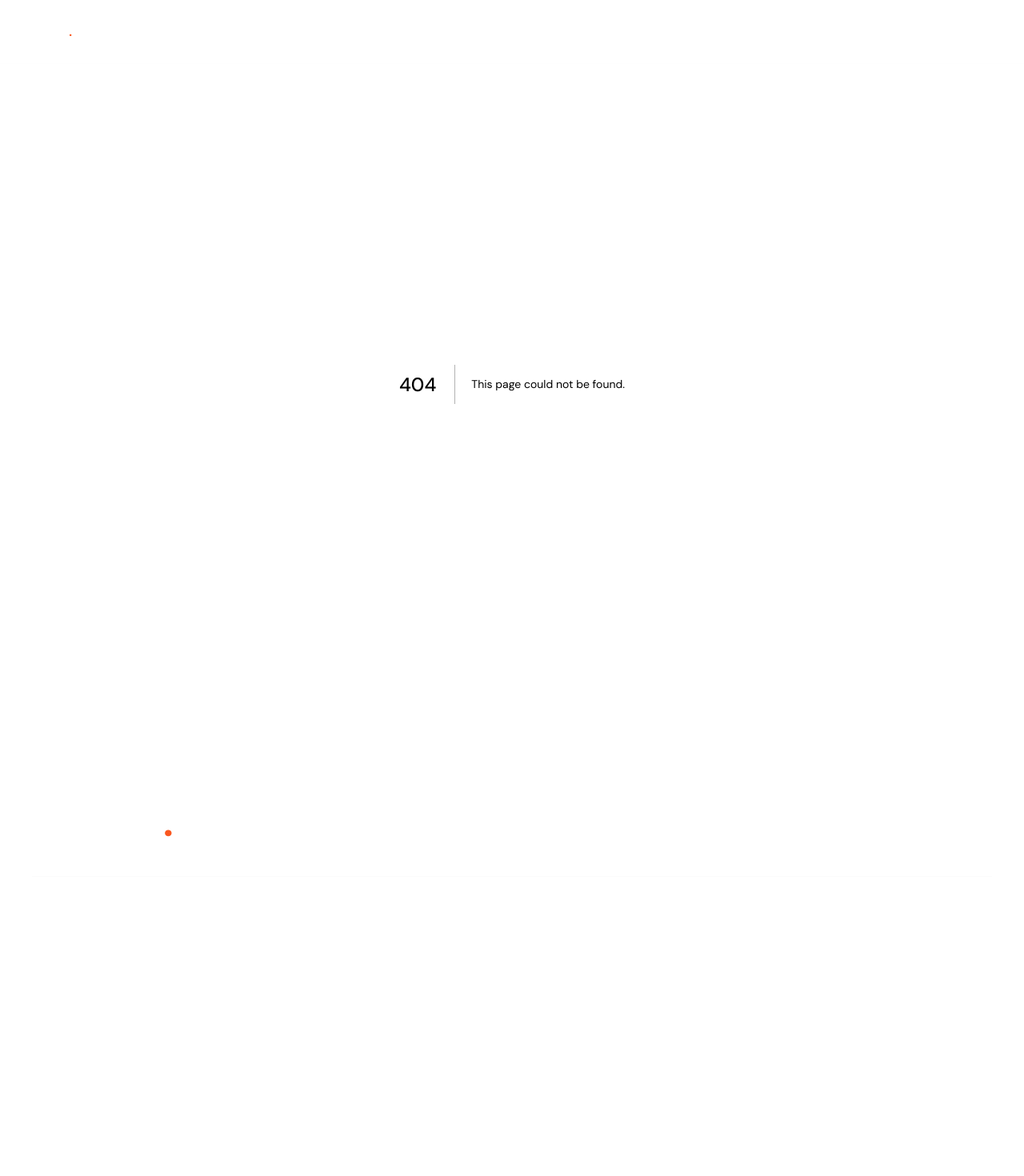
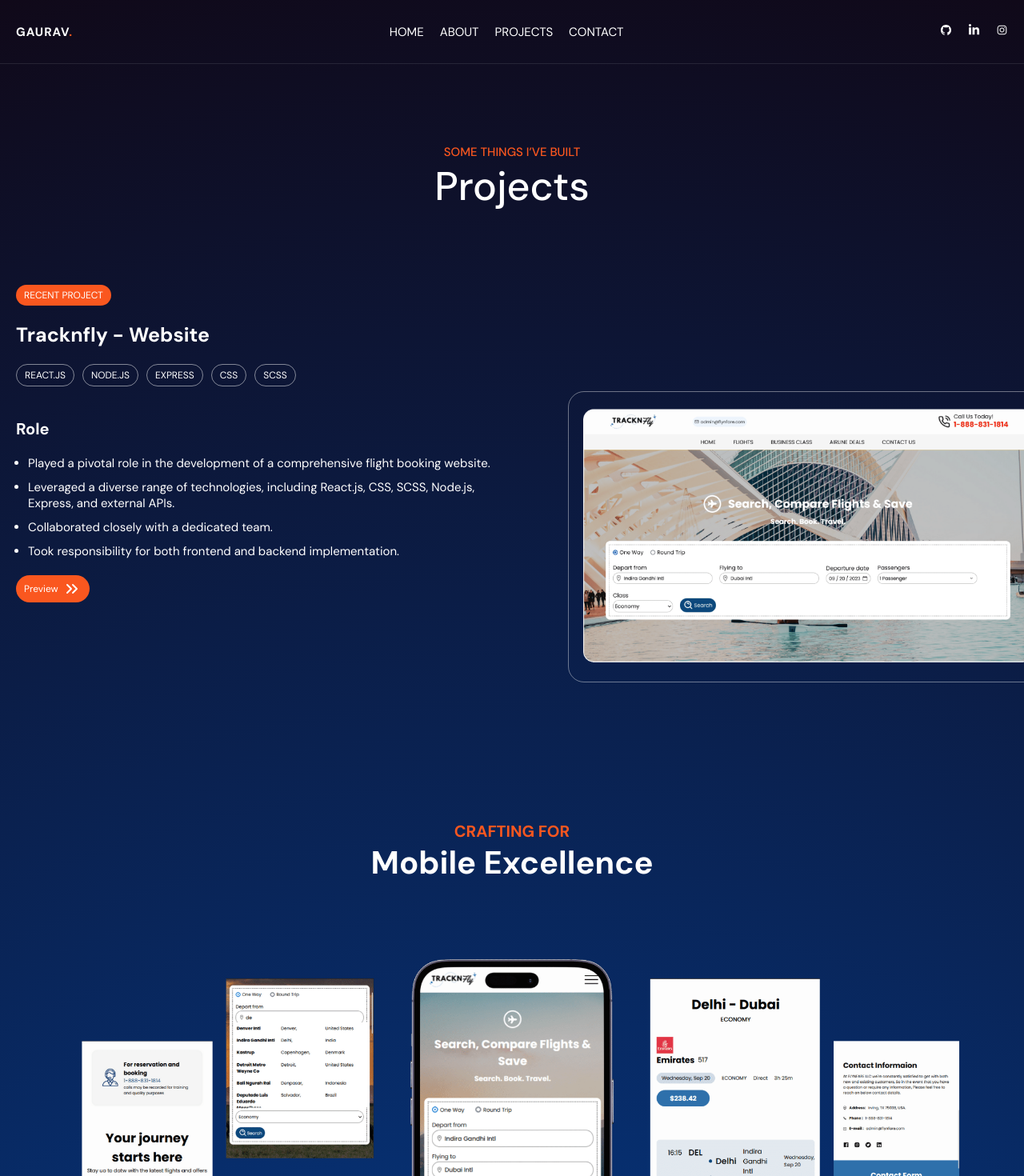
Before and after one commit to Gauravk9870/portfolio, a Next.js app: page /projects in a window 1280 px wide. Before the commit this address had no page. Shown: the top 1470 px of the page at 80% size. Before the commit the page ends 1342 px from the top, so only its background shows below. Built offline with nearby package versions, Linux system fonts and the light colour scheme.

Commit message:
add social links

```diff
--- a/src/app/components/experience/Experience.js
+++ b/src/app/components/experience/Experience.js
@@ -11,7 +11,7 @@ const Experience = () => {
                     <h2>Awesome Journey</h2>
                 </div>
                 <div className={styles.content}>
-                    <div className={styles.current}>
+                    <div className={styles.current} id='experience'>
                         <div className={styles.time}>
                             <h4>Experience</h4>
                             <h2>Web Developer Intern</h2>
@@ -61,7 +61,7 @@ const Experience = () => {
 
                                 <span className={styles.year}>Jan 2023 - Jan 2023</span>
                             </div>
-                            <div className={styles.time}>
+                            <div className={styles.time} id='education'>
                                 <h4>Education</h4>
                                 <h2>bachelors of computer applications </h2>
                                 <h3>St. Andrews Institute of Technology And Management</h3>
--- a/src/app/components/footer/Footer.js
+++ b/src/app/components/footer/Footer.js
@@ -11,31 +11,67 @@ const Footer = () => {
             <div className={styles.container}>
                 <div className={styles.top}>
                     <div className={styles.left} >
-                        Gaurav
-                        <span className={styles.dot}>
-                            .
-                        </span>
+                        <Link href="/">
+                            Gaurav
+                            <span className={styles.dot}>
+                                .
+                            </span>
+                        </Link>
                     </div>
                     <div className={styles.middle}>
                         <ul>
-                            <li>Featured </li>
-                            <li>Recent </li>
-                            <li>Miscellaneous </li>
+                            <li>
+                                <Link href="/projects#featured">
+                                    Featured
+                                </Link>
+                            </li>
+                            <li> <Link href="/projects#recent">
+                                Recent
+                            </Link> </li>
+                            <li>
+                                <Link href="/projects#misc-projects">
+                                    Miscellaneous
+                                </Link>
+                            </li>
                         </ul>
                         <ul>
-                            <li>Experience</li>
-                            <li>Education</li>
+                            <li>
+                                <Link href="/#experience">
+                                    Experience
+                                </Link>
+                            </li>
+                            <li>
+                                <Link href="/#education">
+                                    Education
+                                </Link>
+                            </li>
                         </ul>
                         <ul>
-                            <li>Skills</li>
-                            <li>Download CV</li>
+                            <li>
+                                <Link href="/#skills">
+                                    Skills
+                                </Link>
+                            </li>
+                            <li>
+                                <Link href={"https://drive.google.com/file/d/1VtgK9ACx5Hx5e1vJrIK-cpu17SfjcXBN/view?usp=drive_link"}>
+                                    Download CV
+                                </Link>
+                            </li>
                         </ul>
                     </div>
 
                     <ul className={styles.right}>
-                        <li>Home</li>
+                        <li>
+
+                            <Link href="/">
+                                Home
+                            </Link> </li>
                         <li>About</li>
-                        <li>Projects</li>
+                        <li>
+                            <Link href="/projects">
+                                Projects
+                            </Link>
+                        </li>
                         <li>Contact</li>
                     </ul>
                 </div>
@@ -55,11 +91,7 @@ const Footer = () => {
                             <AiOutlineInstagram />
                         </a>
                     </li>
-                    <li>
-                        <a href="">
-                            <AiOutlineCodepen />
-                        </a>
-                    </li>
+
                 </ul>
                 <ul className={styles.copyright}>
                     <li>© {new Date().getFullYear().toString()} Gaurav. All rights reserved</li>
--- a/src/app/components/miscProjects/MiscProjects.js
+++ b/src/app/components/miscProjects/MiscProjects.js
@@ -8,7 +8,7 @@ const MiscProjects = () => {
     const miscProjects = projects.filter((project) => project.category === 'misc')
 
     return (
-        <div className={styles[`misc-projects`]}>
+        <div className={styles[`misc-projects`]} id='misc-projects'>
             <div className={styles.container}>
                 <div className={styles[`titles`]}>
                     <h3>Some others worthy projects</h3>
--- a/src/app/components/miscProjects/miscProjects.module.scss
+++ b/src/app/components/miscProjects/miscProjects.module.scss
@@ -73,6 +73,7 @@ $large: 1024px;
         border: 1px solid rgba(245, 245, 245, 0.416);
         padding: 1rem;
         cursor: pointer;
+        border-radius: 1rem;
 
         .image-container {
           width: 100%;
@@ -80,6 +81,7 @@ $large: 1024px;
           overflow: hidden;
           border: 1px solid rgba(245, 245, 245, 0.416);
           transition: all 0.2s ease-in-out;
+          border-radius: 1rem;
 
           &:hover {
             .image {
--- a/src/app/components/navbar/Navbar.js
+++ b/src/app/components/navbar/Navbar.js
@@ -17,13 +17,14 @@ const Navbar = () => {
         <nav className={styles.navbar}>
             <div className={styles.container}>
                 <div className={styles.logo} >
-                    <span>
-                        Gaurav
-                        <span className={styles.dot}>
-                            .
+                    <Link href="/">
+                        <span>
+                            Gaurav
+                            <span className={styles.dot}>
+                                .
+                            </span>
                         </span>
-                    </span>
-
+                    </Link>
                 </div>
                 <ul className={styles.links}>
                     <li>
@@ -32,8 +33,11 @@ const Navbar = () => {
                             Home
                         </Link> </li>
                     <li>About</li>
-                    <li>Projects</li>
-                    <li>Blog</li>
+                    <li>
+                        <Link href="/projects">
+                            Projects
+                        </Link>
+                    </li>
                     <li>Contact</li>
                 </ul>
                 <ul className={styles.social}>
@@ -43,12 +47,12 @@ const Navbar = () => {
                         </a>
                     </li>
                     <li>
-                        <a href="https://www.linkedin.com/in/gauravk9870/">
+                        <a href="https://www.linkedin.com/in/gauravk9870/" target='_blank'>
                             <FaLinkedinIn />
                         </a>
                     </li>
                     <li>
-                        <a href="https://www.instagram.com/gaurav.k__/">
+                        <a href="https://www.instagram.com/gaurav.k__/" target='_blank'>
                             <AiOutlineInstagram />
                         </a>
                     </li>
--- a/src/app/components/projects/Projects.js
+++ b/src/app/components/projects/Projects.js
@@ -19,7 +19,7 @@ const Projects = () => {
                 <div className={styles.content}>
                     {
                         featuredProjects.map((project) => (
-                            <div className={styles.project} key={project.id}>
+                            <div className={styles.project} key={project.id} id={project.category}>
                                 <div className={styles.top}>
                                     <div className={styles.left}>
                                         <span className={styles.category} >
--- a/src/app/components/projects/Projects.module.scss
+++ b/src/app/components/projects/Projects.module.scss
@@ -200,6 +200,12 @@ $large: 1024px;
               width: 100%;
               overflow: hidden;
               position: relative;
+              border: 1px solid rgba(245, 245, 245, 0.416);
+              border-radius: 2rem;
+
+              @include for-greater-than-smaller() {
+                margin-right: -10rem;
+              }
 
               .image {
                 object-fit: contain;
--- a/src/app/components/skills/Skills.js
+++ b/src/app/components/skills/Skills.js
@@ -5,7 +5,7 @@ import Image from 'next/image'
 
 const Skills = () => {
     return (
-        <div className={styles.skills}>
+        <div className={styles.skills} id='skills'>
             <div className={styles.container}>
                 <div className={styles['titles']}>
                     <h3>Why Choose me</h3>
--- /dev/null
+++ b/src/app/projects/page.js
@@ -0,0 +1,14 @@
+import React from 'react'
+import Projects from '../components/projects/Projects'
+import MiscProjects from '../components/miscProjects/MiscProjects'
+
+const page = () => {
+    return (
+        <>
+            <Projects />
+            <MiscProjects />
+        </>
+    )
+}
+
+export default page
--- a/src/app/utils/data.js
+++ b/src/app/utils/data.js
@@ -3,7 +3,7 @@ export const projects = [
         id: 1,
         name: "Tracknfly - Website",
         techology: ["React.js", "Node.js", "Express", "CSS", "SCSS"],
-        category: "featured",
+        category: "recent",
         desc: [
             "Played a pivotal role in the development of a comprehensive flight booking website.",
             " Leveraged a diverse range of technologies, including React.js, CSS, SCSS, Node.js, Express, and external APIs.",
```
Also changed, not shown: src/app/components/hero/Hero.js (+5 -4 lines), public/featured/laptop/tracknfly.png, public/featured/laptop/trueadblocker.png.
